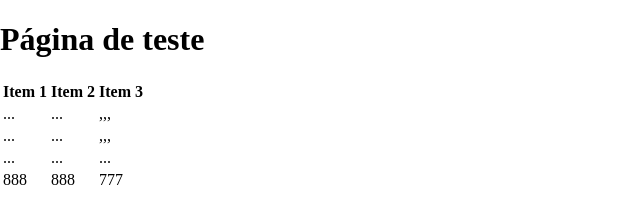
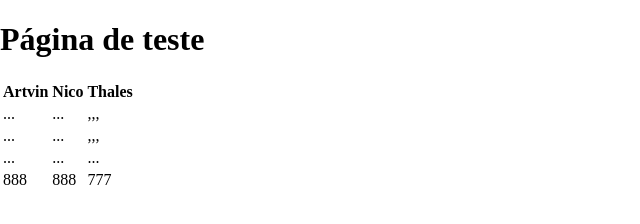
Before and after one commit to Nicorasuu/Aulas-Html, a plain HTML site: page teste Tabelas.html in a window 1280 px wide. Shown: the full height of the page, 0-640 px from the left. Drawn offline with Linux system fonts and the light colour scheme; files that its build step writes are made by us from their sources; a web font is replaced by a local one.

Commit message:
Programadores

```diff
--- a/teste Tabelas.html
+++ b/teste Tabelas.html
@@ -14,9 +14,9 @@
         <table border="0">
             <thead>
                 <tr>
-                    <th>Item 1</th>
-                    <th>Item 2</th>
-                    <th>Item 3</th>
+                    <th>Artvin</th>
+                    <th>Nico</th>
+                    <th>Thales</th>
                 </tr>
             </thead>
             <tr>
```
